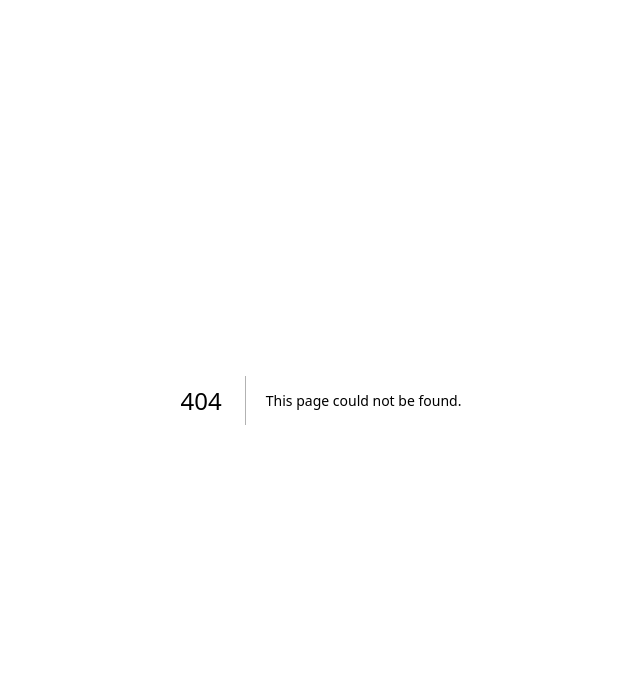
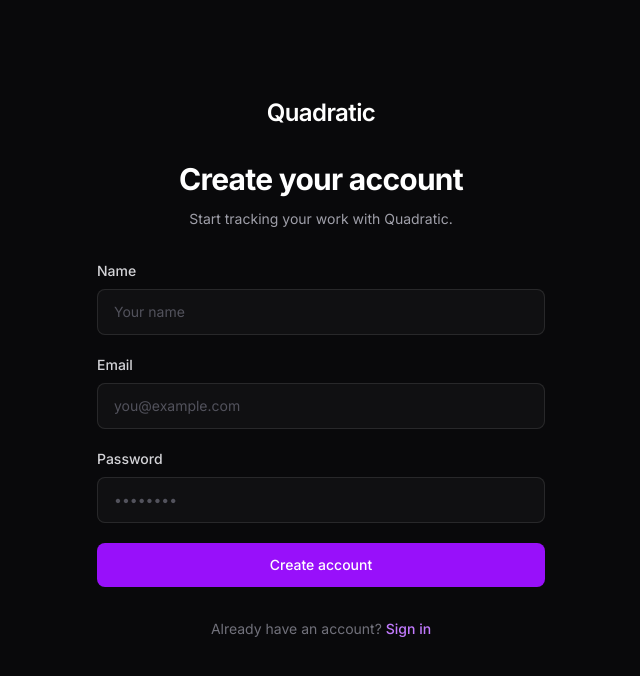
Before and after one commit to manishpoko/quadratic, a Next.js app: page /signup in a window 1280 px wide. Before the commit this address had no page. Shown: the top 676 px of the page, without its empty margins (319-959 px from the left). Built offline with nearby package versions, Linux system fonts and the light colour scheme.

Commit message:
signup and signin ui design

```diff
--- a/app/(auth)/signin/page.tsx
+++ b/app/(auth)/signin/page.tsx
@@ -1,7 +1,90 @@
-export default function signin() {
-    return (
-        <div>
-            hi from signin page inside auth
+import Link from "next/link";
+
+export default function SigninPage() {
+  return (
+    <main className="flex min-h-[calc(100vh-4rem)] items-center justify-center px-6 py-16">
+      <div className="w-full max-w-md">
+
+        <div className="text-center">
+          <Link
+            href="/"
+            className="text-2xl font-semibold tracking-tight text-white"
+          >
+            Quadratic
+          </Link>
+
+          <h1 className="mt-8 text-3xl font-bold tracking-tight text-white">
+            Welcome back
+          </h1>
+
+          <p className="mt-3 text-sm text-zinc-400">
+            Sign in to continue to your workspace.
+          </p>
         </div>
-    )
+
+        <form className="mt-8 space-y-5">
+
+          <div>
+            <label
+              htmlFor="email"
+              className="mb-2 block text-sm font-medium text-zinc-300"
+            >
+              Email
+            </label>
+
+            <input
+              id="email"
+              name="email"
+              type="email"
+              autoComplete="email"
+              placeholder="you@example.com"
+              className="w-full rounded-lg border border-white/10 bg-white/[0.03] px-4 py-3 text-sm text-white outline-none placeholder:text-zinc-600 transition-colors focus:border-purple-500/50 focus:bg-white/[0.05]"
+            />
+          </div>
+
+          <div>
+            <div className="mb-2 flex items-center justify-between">
+              <label
+                htmlFor="password"
+                className="text-sm font-medium text-zinc-300"
+              >
+                Password
+              </label>
+
+              <span className="text-xs text-zinc-600">
+                Forgot password?
+              </span>
+            </div>
+
+            <input
+              id="password"
+              name="password"
+              type="password"
+              autoComplete="current-password"
+              placeholder="••••••••"
+              className="w-full rounded-lg border border-white/10 bg-white/[0.03] px-4 py-3 text-sm text-white outline-none placeholder:text-zinc-600 transition-colors focus:border-purple-500/50 focus:bg-white/[0.05]"
+            />
+          </div>
+
+
+          <button
+            type="submit"
+            className="w-full rounded-lg bg-purple-600 px-4 py-3 text-sm font-medium text-white transition-colors hover:bg-purple-500"
+          >
+            Sign in
+          </button>
+        </form>
+
+        <p className="mt-8 text-center text-sm text-zinc-500">
+          Don't have an account?{" "}
+          <Link
+            href="/signup"
+            className="font-medium text-purple-400 transition-colors hover:text-purple-300"
+          >
+            Create one
+          </Link>
+        </p>
+      </div>
+    </main>
+  );
 }
--- /dev/null
+++ b/app/(auth)/signup/page.tsx
@@ -0,0 +1,102 @@
+import Link from "next/link";
+
+export default function SignupPage() {
+  return (
+    <main className="flex min-h-[calc(100vh-4rem)] items-center justify-center px-6 py-16">
+      <div className="w-full max-w-md">
+
+        <div className="text-center">
+          <Link
+            href="/"
+            className="text-2xl font-semibold tracking-tight text-white"
+          >
+            Quadratic
+          </Link>
+
+          <h1 className="mt-8 text-3xl font-bold tracking-tight text-white">
+            Create your account
+          </h1>
+
+          <p className="mt-3 text-sm text-zinc-400">
+            Start tracking your work with Quadratic.
+          </p>
+        </div>
+
+        {/* Form */}
+        <form className="mt-8 space-y-5">
+          <div>
+            <label
+              htmlFor="name"
+              className="mb-2 block text-sm font-medium text-zinc-300"
+            >
+              Name
+            </label>
+
+            <input
+              id="name"
+              name="name"
+              type="text"
+              autoComplete="name"
+              placeholder="Your name"
+              className="w-full rounded-lg border border-white/10 bg-white/[0.03] px-4 py-3 text-sm text-white outline-none placeholder:text-zinc-600 transition-colors focus:border-purple-500/50 focus:bg-white/[0.05]"
+            />
+          </div>
+
+          <div>
+            <label
+              htmlFor="email"
+              className="mb-2 block text-sm font-medium text-zinc-300"
+            >
+              Email
+            </label>
+
+            <input
+              id="email"
+              name="email"
+              type="email"
+              autoComplete="email"
+              placeholder="you@example.com"
+              className="w-full rounded-lg border border-white/10 bg-white/[0.03] px-4 py-3 text-sm text-white outline-none placeholder:text-zinc-600 transition-colors focus:border-purple-500/50 focus:bg-white/[0.05]"
+            />
+          </div>
+
+          <div>
+            <label
+              htmlFor="password"
+              className="mb-2 block text-sm font-medium text-zinc-300"
+            >
+              Password
+            </label>
+
+            <input
+              id="password"
+              name="password"
+              type="password"
+              autoComplete="new-password"
+              placeholder="••••••••"
+              className="w-full rounded-lg border border-white/10 bg-white/[0.03] px-4 py-3 text-sm text-white outline-none placeholder:text-zinc-600 transition-colors focus:border-purple-500/50 focus:bg-white/[0.05]"
+            />
+          </div>
+
+          <button
+            type="submit"
+            className="w-full rounded-lg bg-purple-600 px-4 py-3 text-sm font-medium text-white transition-colors hover:bg-purple-500"
+          >
+            Create account
+          </button>
+        </form>
+
+        {/* //signin option */}
+        <p className="mt-8 text-center text-sm text-zinc-500">
+          Already have an account? {" "}
+          <Link
+            href="/signin"
+            className="font-medium text-purple-400 transition-colors hover:text-purple-300"
+          >
+            Sign in
+          </Link>
+        </p>
+      </div>
+    </main>
+  );
+}
--- a/app/components/Timestamp.tsx
+++ /dev/null
@@ -1,16 +0,0 @@
-'use client' //because this is real time, and needs client side rendering (similar to date and time)
-
-//import { useState, useEffect } from "react"
-
-export  function Timestamp() {
-
-
-    const    year = new Date().getFullYear()
-
-
-    if(year === null) {
-        return null
-    }
-    return <>{year}</>
-
-}
```
